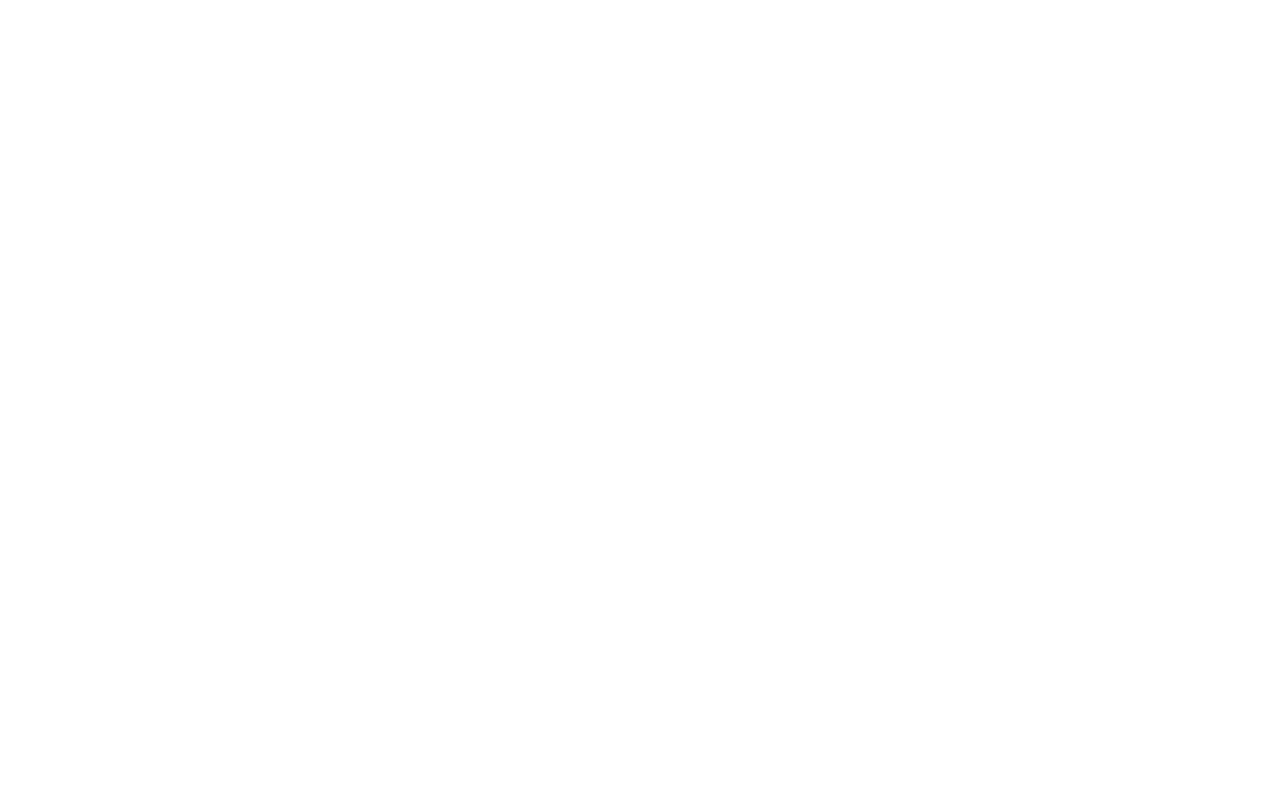
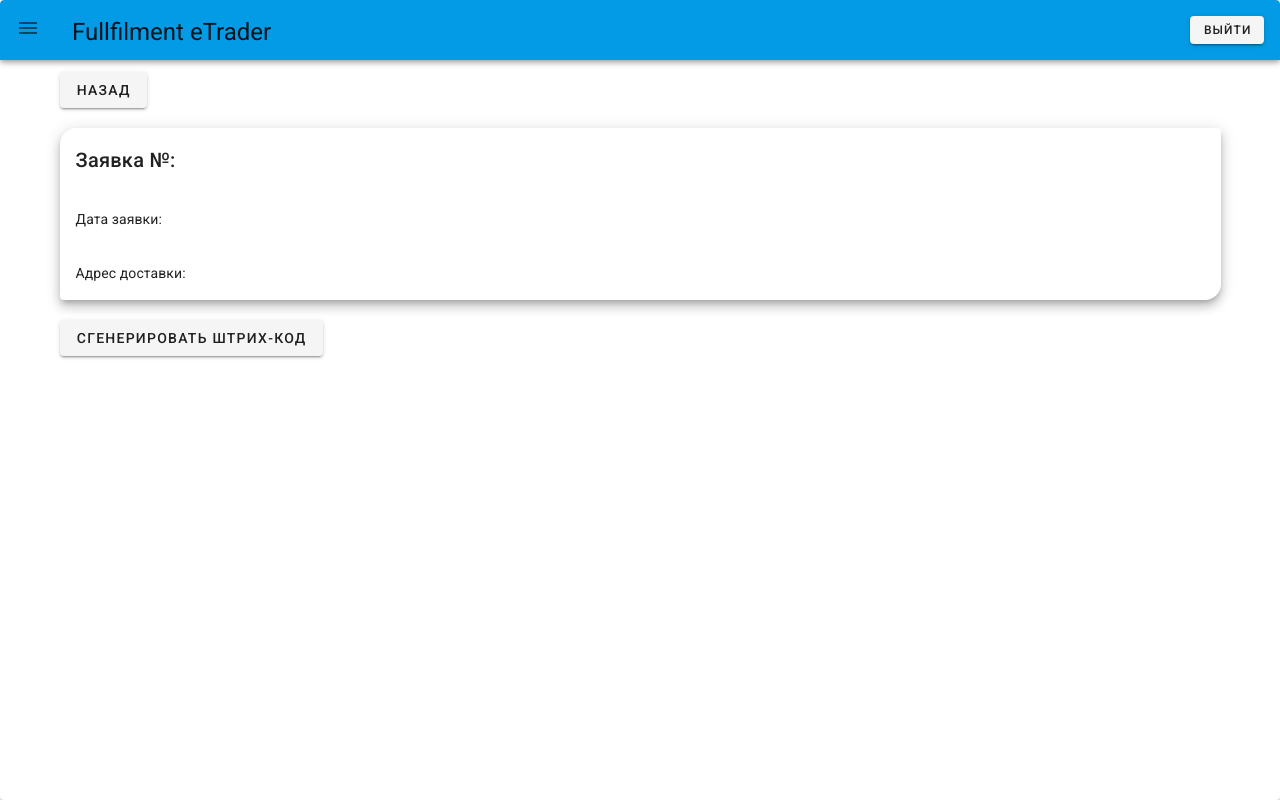
Before and after one commit to tolepbekova/fulfillment, a Vue app: page /requests/view/1 in a window 1280 px wide. Built offline with nearby package versions, Linux system fonts and the light colour scheme; no server answers.

Commit message:
Реализовал отправку товаров на сервер

```diff
--- a/src/router/index.js
+++ b/src/router/index.js
@@ -89,6 +89,13 @@
     component: () => import('../views/Request/Requests.vue')
   },
   {
+    path: '/requests/view/:id',
+    name: 'requests-view',
+    params: true,
+    meta: {layout: 'main'},
+    component: () => import('../views/Request/RequestView.vue')
+  },
+  {
     path: '/request/1',
     name: 'request-1',
     meta: {layout: 'main'},
--- /dev/null
+++ b/src/views/Request/RequestView.vue
@@ -0,0 +1,70 @@
+<template>
+    <div class="request">
+        <v-container>
+            <v-btn>
+                Назад
+            </v-btn>
+            <v-card
+            elevation="7"
+            shaped
+            class="mt-5"
+            >
+                <v-card-title>
+                    Заявка №: {{request.id}}
+                </v-card-title>
+                <div class="">
+                    <v-card-subtitle>
+                        Дата заявки: {{request.date}}
+                    </v-card-subtitle>
+                    <v-card-subtitle>
+                        Адрес доставки: {{request.shipping_address}}
+                    </v-card-subtitle>
+                </div>
+            </v-card>
+            <v-btn
+            class="mt-5"
+            @click="generateBarCode()">
+                Сгенерировать штрих-код
+            </v-btn>
+        </v-container>
+    </div>
+</template>
+
+<script>
+import axios from 'axios'
+export default {
+    data: () => ({
+        request: {}
+    }),
+    methods:{
+        getRequestData(){
+            axios.get('http://87.255.194.27:8001/api/orders/' + localStorage.getItem('requestId'),
+            {
+                headers:{
+                    Authorization: 'Token ' + localStorage.getItem('usertoken')
+                }
+            }).then((response) => {
+                // console.log(response.data)
+                this.request = response.data
+            })
+        },
+        generateBarCode(){
+            axios.put('http://87.255.194.27:8001/api/orders/' + localStorage.getItem('requestId') + '/barcode/generate/',
+            {
+                order_id: localStorage.getItem('requestId')
+            },
+            {
+                headers:{
+                    Authorization: 'Token ' + localStorage.getItem('usertoken')
+                }
+            }).then((response) => {
+                console.log(response.data)
+
+            })
+        }
+    },
+    mounted(){
+        this.getRequestData()
+    }
+}
+</script>
--- a/src/views/Request/Requests.vue
+++ b/src/views/Request/Requests.vue
@@ -1,6 +1,6 @@
 <template>
     <div class="requests">
-        <v-container>
+            <h2 class="mt-5 ml-5">Список заявок</h2>
             <router-link to="/request/1">
                 <v-btn
                     color="green"
@@ -39,12 +39,16 @@
                         <th class="text-left">
                             Статус доставки
                         </th>
+                        <th class="text-left">
+                            Страница заявки
+                        </th>
                     </tr>
                 </thead>
                 <tbody>
                     <tr
                     v-for="(order, index) in ordersList"
                     :key="order.id"
+                    class="menu-row"
                     >
                         <td>{{ index + 1 }}</td>
                         <td>{{ order.date }}</td>
@@ -52,15 +56,22 @@
                         <td>{{ order.shipping_address }}</td>
                         <td>{{ order.contacts }}</td>
                         <td>{{ order.bar_code }}</td>
-                        <td>{{ order.bar_code }}</td>
-                        <td>{{ order.bar_code }}</td>
+                        <td>{{ order.shipping_type }}</td>
+                        <td>{{ order.status }}</td>
+                        <td>
+                            <router-link :to="{name: 'requests-view', params: {id: order.id}}">
+                                    <a @click="setIdToStorage(order.id)" href="">
+                                        Перейти
+                                    </a>
+                            </router-link>
+                        </td>
 
                     </tr>
                 </tbody>
                 </template>
             </v-simple-table>
-            {{getStatus}}
-        </v-container>
+
+
     </div>
 </template>
 
@@ -70,7 +81,7 @@
     data: () => ({
         ordersList: [],
         status: '',
-        getStatus: []
+
     }),
     methods: {
         getOrderList(){
@@ -80,22 +91,11 @@
                     Authorization: 'Token ' + localStorage.getItem('usertoken')
                 }
             }).then((response) => {
-                console.log(response.data)
-                this.ordersList = response.data,
-                console.log(response.data[0].status)
-                this.getStatus = response.data.status
+                this.ordersList = response.data
             })
         },
-        getStatusList(){
-            axios.get('http://87.255.194.27:8001/api/statuses/STATUS_IS/',
-            {
-                headers:{
-                    Authorization: 'Token ' + localStorage.getItem('usertoken')
-                }
-            }).then((response) => {
-                // console.log(response.data)
-                this.status = response.data
-            })
+        setIdToStorage(value){
+            localStorage.setItem('requestId', value)
         }
     },
     mounted(){
@@ -104,3 +104,7 @@
     }
 }
 </script>
+
+<style lang="scss" scoped>
+
+</style>
```
